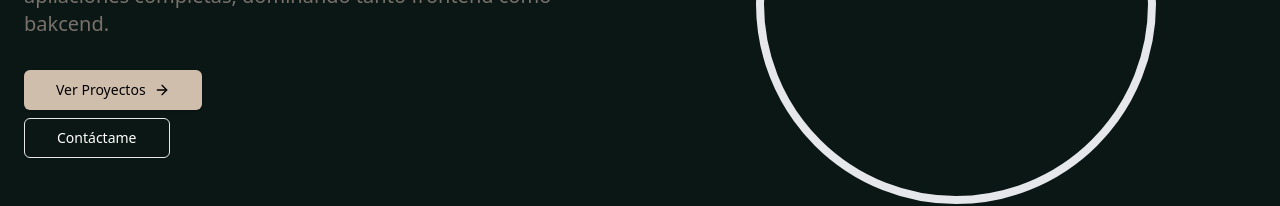
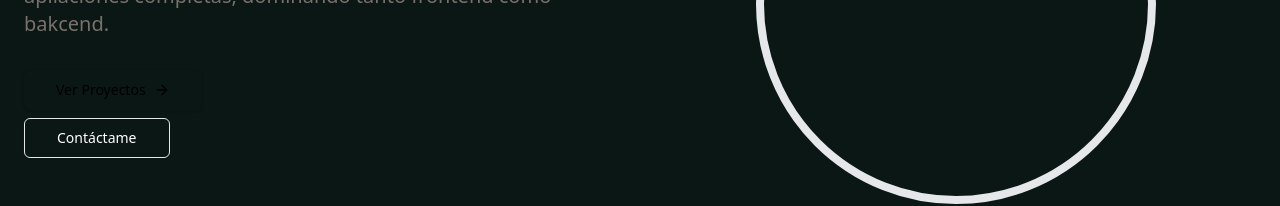
Before and after one commit to anthonnyygpz/portafolio, a React (Vite) app: page / in a window 1280 px wide. Shown: the part 388-594 px from the top of the page. Built offline with nearby package versions, Linux system fonts and the light colour scheme; no server answers.

Commit message:
refactor(titleMain.tsx): agrego id main, cambio href por onClick

```diff
--- a/src/sections/titleMain.tsx
+++ b/src/sections/titleMain.tsx
@@ -1,14 +1,16 @@
 import { Button } from "../components/button";
 import { ArrowRight } from "lucide-react";
 import useUser from "../hooks/useUser";
+import useHeader from "../hooks/useHeader";
 
 export const TitleMain = () => {
   const { avatar_url, loading } = useUser();
+  const { scrollSection } = useHeader();
 
   if (loading) return <div>Cargando...</div>;
 
   return (
-    <section className="w-full py-12 md:py-24 lg:py-32 xl:py-48">
+    <section className="w-full py-12 md:py-24 lg:py-32 xl:py-48" id="main">
       <div className="2xl:justify-center 2xl:p-2 px-4 md:px-6">
         <div className="grid gap-6 lg:grid-cols-[1fr_400px] lg:gap-12 xl:grid-cols-[1fr_600px]">
           <div className="flex flex-col justify-center space-y-4">
@@ -24,7 +26,7 @@ export const TitleMain = () => {
             <div className="flex flex-col gap-2 min-[400px]:flex-row">
               <div>
                 <Button
-                  href="#projects"
+                  onClick={() => scrollSection("projects")}
                   className="bg-brown-500 hover:bg-brown-600 active:bg-brown-700 inline-flex h-10 items-center justify-center rounded-md px-8 text-sm font-medium  shadow transition-colors  focus-visible:outline-none focus-visible:ring-1 focus-visible:ring-ring disabled:pointer-events-none disabled:opacity-50"
                 >
                   Ver Proyectos
@@ -33,7 +35,7 @@ export const TitleMain = () => {
               </div>
               <div>
                 <Button
-                  href="#contact"
+                  onClick={() => scrollSection("contact-me")}
                   className="inline-flex h-10 items-center justify-center rounded-md border border-input text-white hover:text-black hover:bg-white px-8 text-sm font-medium shadow-sm transition-colors focus-visible:outline-none focus-visible:ring-1 focus-visible:ring-ring disabled:pointer-events-none disabled:opacity-50"
                 >
                   Contáctame
```
